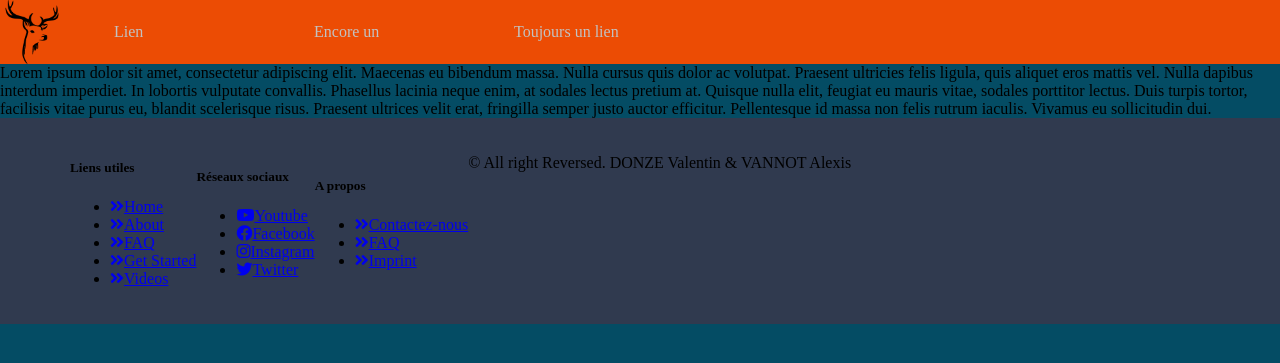
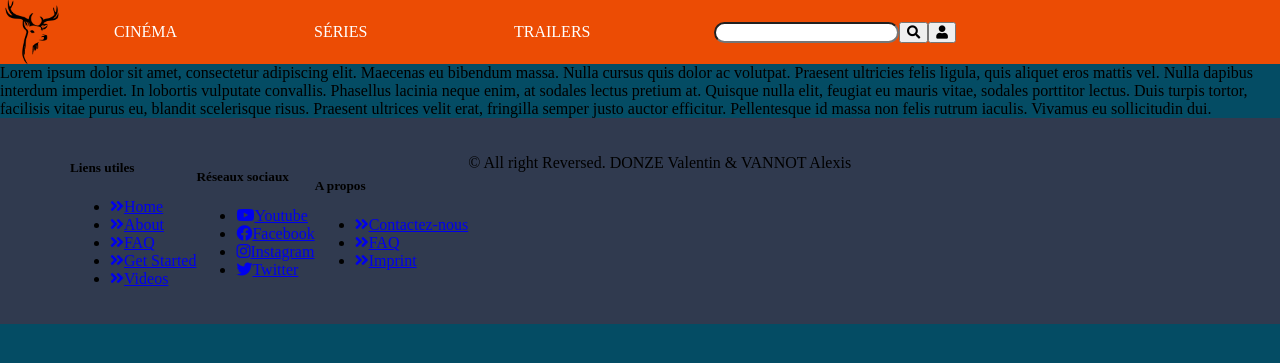
Before and after one commit to VannotAlexi0x73/Web-Project, a PHP site: page / in a window 1280 px wide. Shown: the top 363 px of the page. Run offline with PHP 8.4, Linux system fonts and the light colour scheme.

Commit message:
[ADD] ruban modif

```diff
--- a/css/base.css
+++ b/css/base.css
@@ -3,3 +3,6 @@ body {
     margin: 0px;
     min-width: 300px;
 }
+input {
+    border-radius: 20px;
+}
--- a/css/header.css
+++ b/css/header.css
@@ -17,17 +17,11 @@ header nav a {
     display: inline-block;
     width: 200px;
     text-decoration: none;
-    color: #c2c2c2;
+    color: #ffffff;
+
 }
 
 header nav a:hover {
-    color: lightpink;
+    color: darkblue;
+
 }
-
-
-/* @media (max-width: 800px) {
-    .class{
-        flex-direction: column;
-        justify-content: center;
-    }
-} */
--- a/index.html
+++ b/index.html
@@ -18,9 +18,13 @@
             <img src="img/logo-tmp.png" style="width: 5%;">
 
             <nav>
-                <a href="">Lien</a>
-                <a href="">Encore un</a>
-                <a href="">Toujours un lien</a>
+                <a href="">CIN&Eacute;MA</a>
+                <a href="">S&Eacute;RIES</a>
+                <a href="">TRAILERS</a>
+                <input type="search" id="site-search" name="q"
+                    aria-label="Search through site content">
+                <button><i class="fas fa-search"></i></button>
+                <button><i class="fas fa-user"></i></button>
             </nav>
         </header>
 
```
